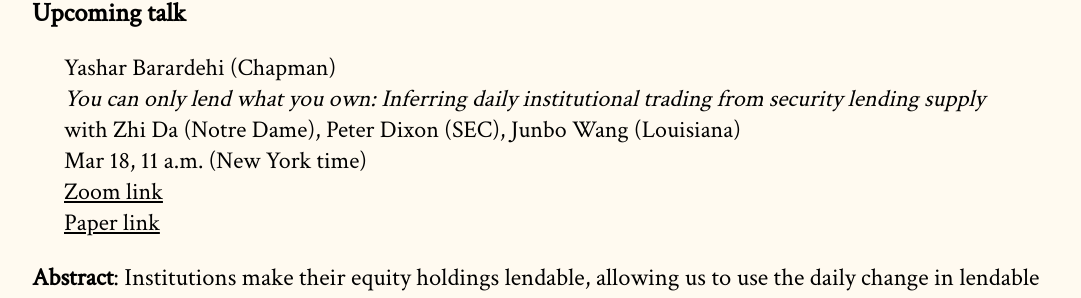
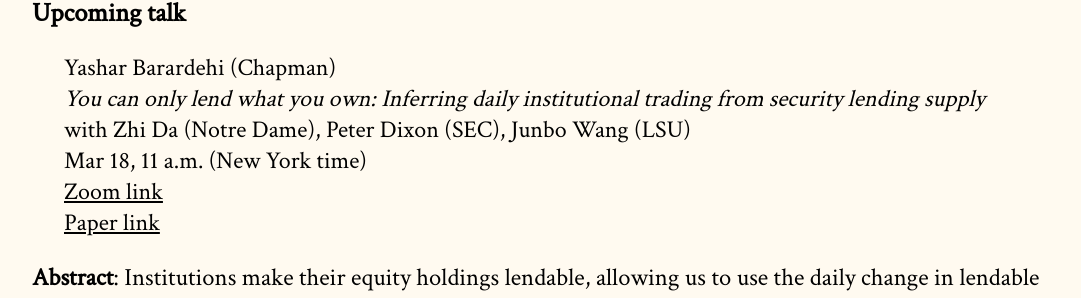
Before and after one commit to cpfiffer/microstructure.exchange, a Jekyll site: the page built from index.md, in a window 1280 px wide and 900 px high, scrolled down 420 px. Shown: the part 146-444 px from the top of the window, without its empty margins (96-1177 px from the left). Built offline with Jekyll 4.4.1, drawn with Linux system fonts in a browser that asks for light colours; some web fonts are replaced.

Commit message:
Update _config.yml

```diff
--- a/_config.yml
+++ b/_config.yml
@@ -13,7 +13,7 @@ github:
 speaker-info:
   speaker-name: "Yashar Barardehi (Chapman)"
   speaker-paper: "You can only lend what you own: Inferring daily institutional trading from security lending supply"
-  coauthors: "Zhi Da (Notre Dame), Peter Dixon (SEC), Junbo Wang (Louisiana)"
+  coauthors: "Zhi Da (Notre Dame), Peter Dixon (SEC), Junbo Wang (LSU)"
   speaker-date: "Mar 18, 11 a.m. (New York time)"
   paper-link: "https://papers.ssrn.com/sol3/papers.cfm?abstract_id=5025126"
   #paper-link: "papers/Auctions and quote competition-11192024.pdf" # If you have a file instead
```
